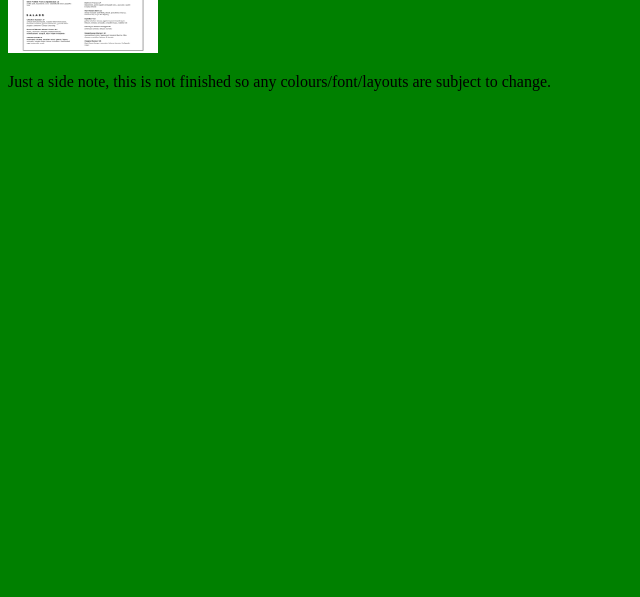
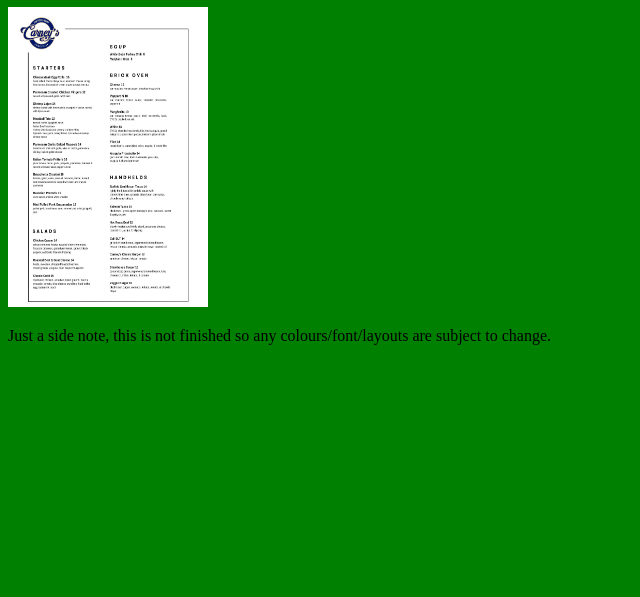
Before and after one commit to Mountainview-High-School/parvati-website-Hugh-Hutt, a plain HTML site: page menu.html in a window 1280 px wide. Shown: the part 203-800 px from the top of the page, without its empty margins (0-640 px from the left). Drawn offline with Linux system fonts and the light colour scheme.

Commit message:
commit arson

```diff
--- a/menu.html
+++ b/menu.html
@@ -1,6 +1,6 @@
 <!DOCTYPE html>
     <html lang="en">
-
+        <img src="boat.png">
     <header>
         <head>
 
@@ -18,7 +18,7 @@
     </header>
     <body>
         <h1>Menu</h1>
-        <img src="Example_Menu.jpeg">
+        <img id="menu" src="Example_Menu.jpeg">
     </body>
     <footer>
         <p>Just a side note, this is not finished so any colours/font/layouts are subject to change.</p>
--- a/styles.css
+++ b/styles.css
@@ -6,6 +6,10 @@ a{
     border-radius: 15px;
 }
 img{
-    height: 150px;
-    width: 150px;
+    height: 100px;
+    width: 100px;
 }
+#menu{
+    height: 300px;
+    width: 200px;
+}
```
Also changed, not shown: aboutus.html (+1 -1 lines).
